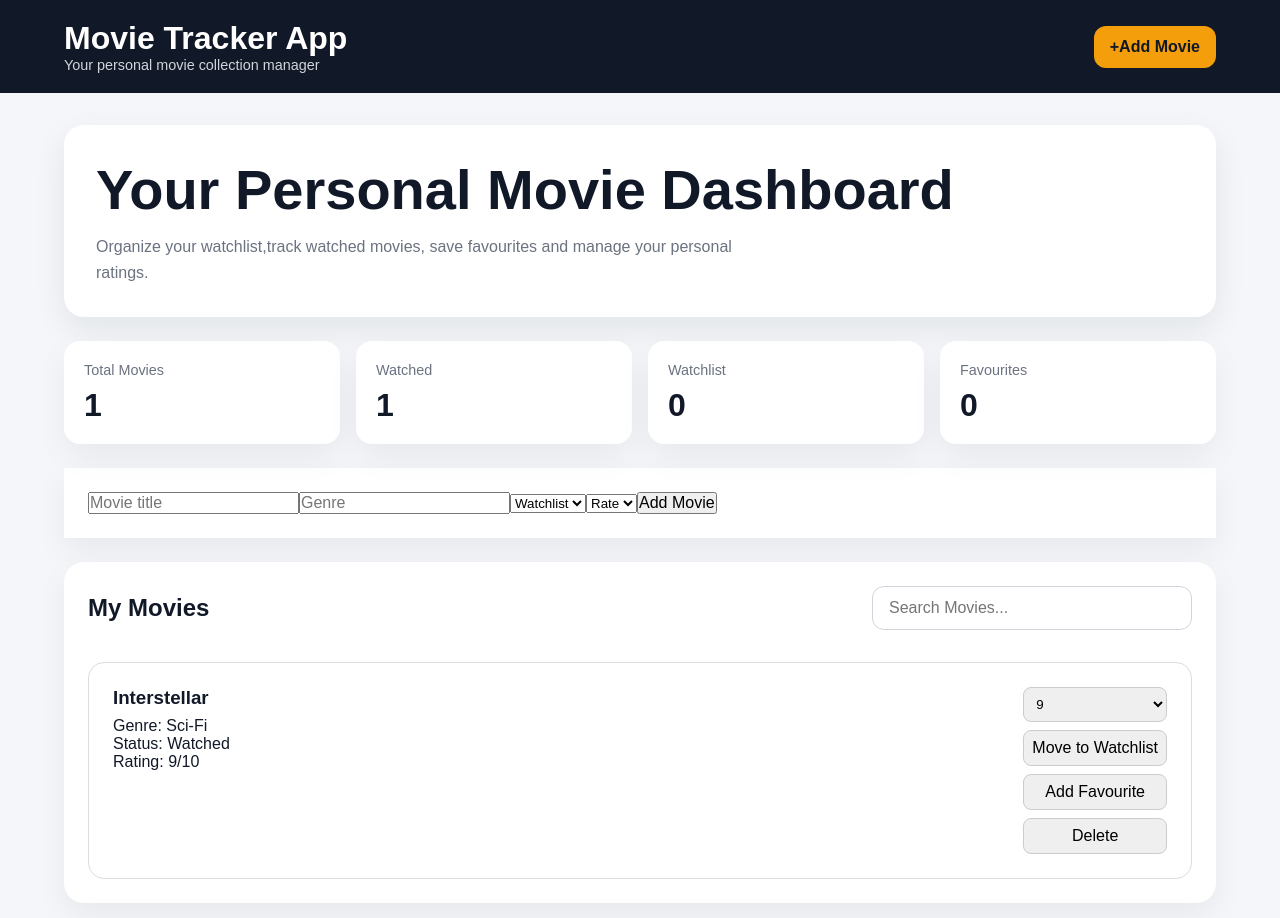
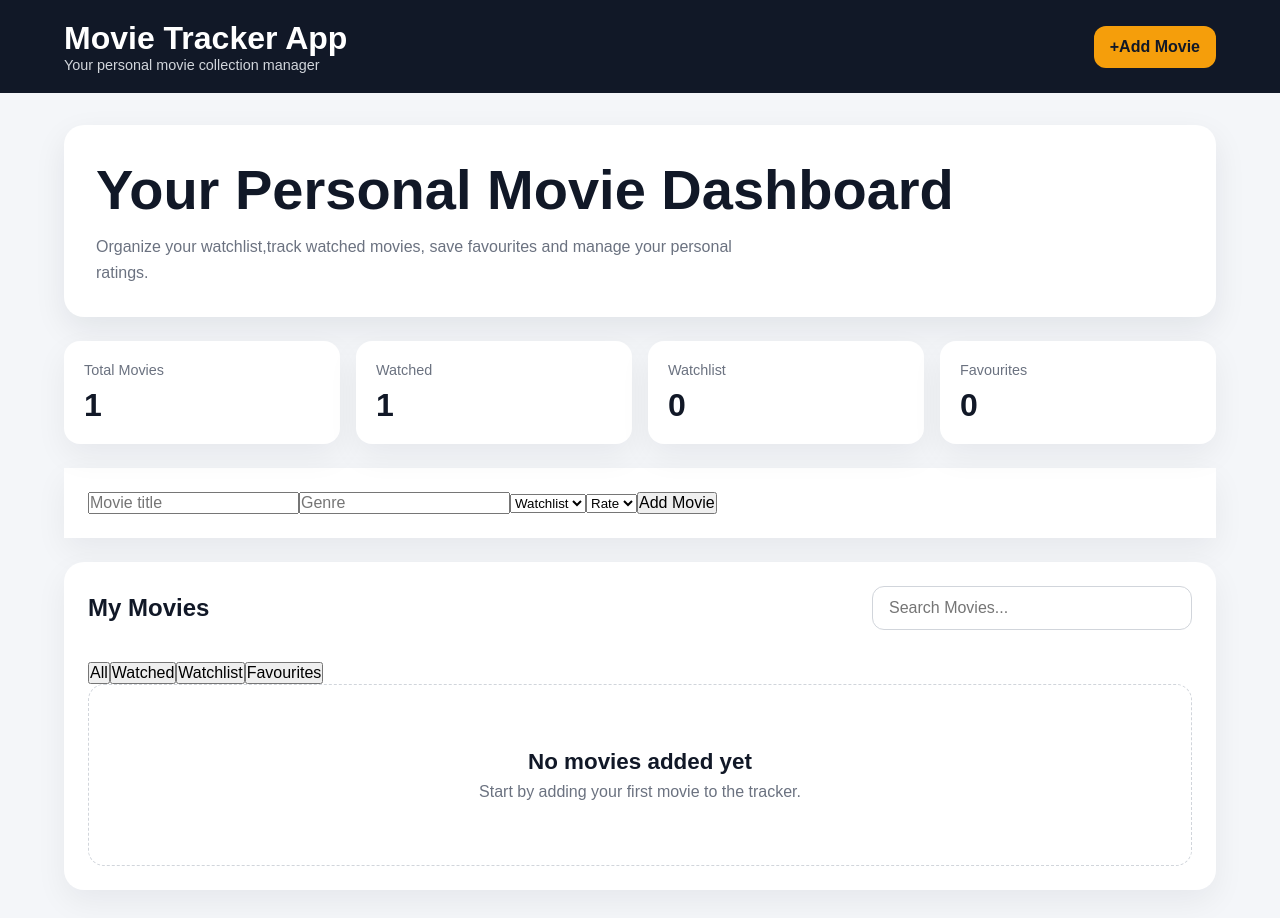
Before and after one commit to Ujjwal-Darnal/Movie-Tracker-App, a React (Vite) app: page / in a window 1280 px wide. Shown: the top 918 px of the page. Built offline with nearby package versions, Linux system fonts and the light colour scheme.

Commit message:
Add movie status filters

```diff
--- a/src/App.jsx
+++ b/src/App.jsx
@@ -9,6 +9,7 @@ import MovieList from "./components/MovieList";
 
 
 function App() {
+
   const [movies,setMovies]=useState(()=>{
     const savedMovies = localStorage.getItem("movies");
 
@@ -28,6 +29,8 @@ function App() {
   });
 
   const [searchTerm, setSearchTerm]= useState("");
+
+  const [selectedFilter,setSelectedFilter] = useState("All");
 
 
   // function to handle movie
@@ -96,7 +99,15 @@ function handleUpdateRating(movieId,newRating){
 
   const watchlistMovies = movies.filter((movie) => movie.status === "Watchlist").length;
 
-  const filteredMovies = movies.filter((movie)=> movie.title.toLowerCase().includes(searchTerm.toLowerCase()));
+  const filteredMovies = movies.filter((movie)=>{
+    const matchesSearch = movie.title.toLowerCase().includes(searchTerm.toLowerCase());
+
+    const matchesFilter = selectedFilter === "ALL" ||
+    movie.status === selectedFilter ||
+    (selectedFilter === "Favourites" && movie.isFavourite);
+
+    return matchesSearch
+&& matchesFilter  })
 
   const favouriteMovies = movies.filter((movie)=>movie.isFavourite===true).length
 
@@ -132,6 +143,13 @@ function handleUpdateRating(movieId,newRating){
               onChange = {(e)=>setSearchTerm(e.target.value)} />
           </div>
 
+          <div className="filter-buttons">
+            <button onClick={()=>setSelectedFilter("ALL")}>All</button>
+            <button onClick={()=>setSelectedFilter("Watched")}>Watched</button>
+            <button onClick={()=>setSelectedFilter("Watchlist")}>Watchlist</button>
+            <button onClick={()=>setSelectedFilter("Favourites")}>Favourites</button>
+          </div>
+
           <MovieList movies={filteredMovies}
           searchTerm={searchTerm}
           onToggleStatus = {handleToggleStatus}
```
